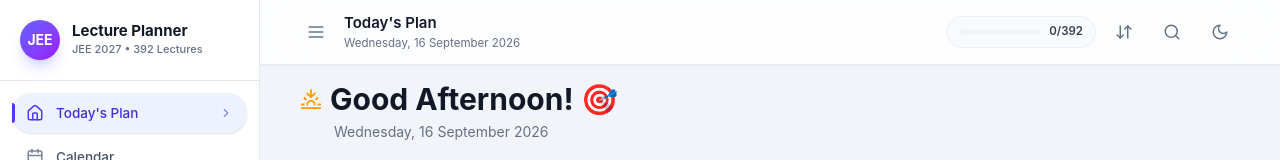
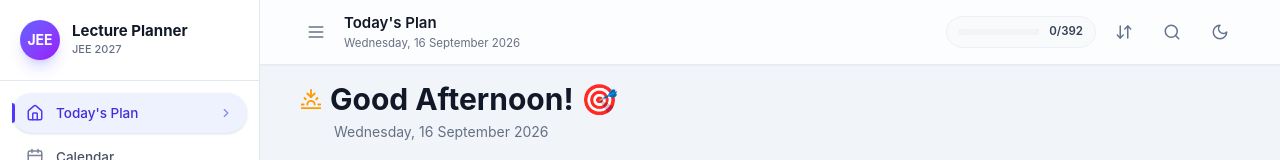
Before and after one commit to anurag008w/jee-planner, a React (Vite) app: page / in a window 1280 px wide. Shown: the top 160 px of the page. Built offline with nearby package versions, Linux system fonts and the light colour scheme.

Commit message:
fix: remove hardcoded lecture count from sidebar

```diff
--- a/src/components/Sidebar.jsx
+++ b/src/components/Sidebar.jsx
@@ -28,7 +28,7 @@ export default function Sidebar({ mobile }) {
       <div className="p-5 border-b border-[var(--color-border)] dark:border-[#2c2f40]">
         <div className="flex items-center gap-3">
           <div className="w-10 h-10 rounded-xl bg-gradient-to-br from-indigo-500 to-purple-600 flex items-center justify-center text-white font-bold text-sm shadow-lg shadow-indigo-500/25">JEE</div>
-          <div><h1 className="font-bold text-[15px] text-gray-900 dark:text-white leading-tight">Lecture Planner</h1><p className="text-[11px] text-gray-500 dark:text-gray-400 font-medium">JEE 2027 • 392 Lectures</p></div>
+          <div><h1 className="font-bold text-[15px] text-gray-900 dark:text-white leading-tight">Lecture Planner</h1><p className="text-[11px] text-gray-500 dark:text-gray-400 font-medium">JEE 2027</p></div>
         </div>
       </div>
       <nav className="flex-1 p-3 space-y-1 overflow-y-auto scrollbar-thin" aria-label="Pages">
```
